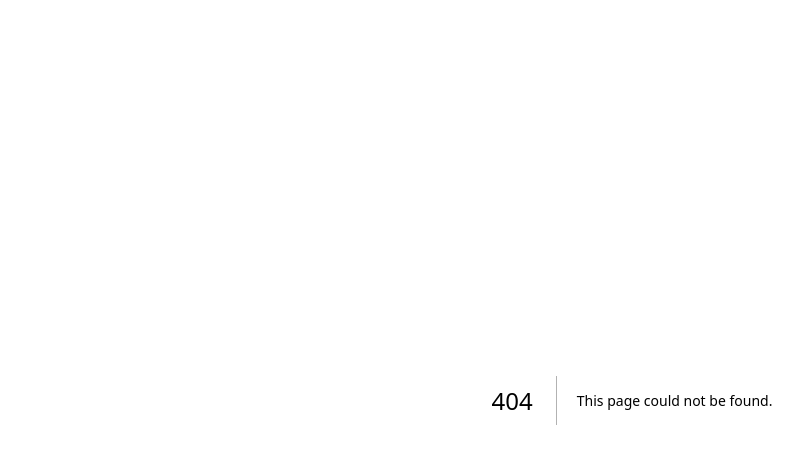
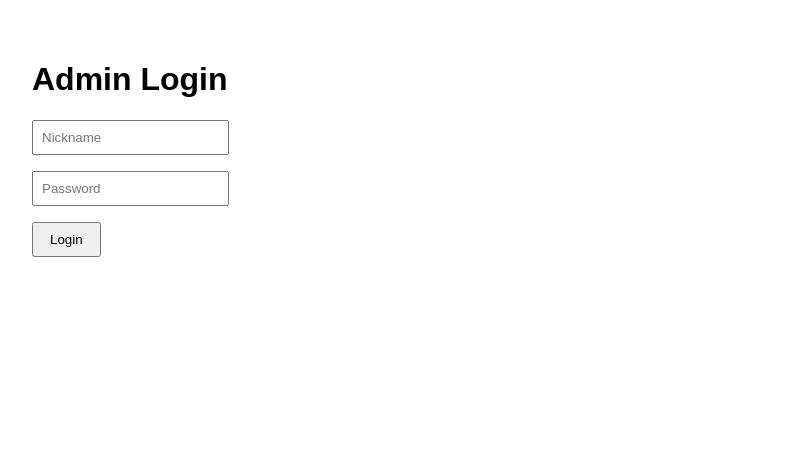
Before and after one commit to MaxTorras/attendance-app, a Next.js app: page /admin-login in a window 1280 px wide. Before the commit this address had no page. Shown: the top 464 px of the page, without its empty margins (8-811 px from the left). Built offline with nearby package versions, Linux system fonts and the light colour scheme.

Commit message:
added admin login

```diff
--- /dev/null
+++ b/pages/admin-login.js
@@ -0,0 +1,52 @@
+import { useState } from "react";
+import { useRouter } from "next/router";
+
+const ADMIN_NICKNAMES = ["Carlos", "Jamie"]; // change to your admins
+const ADMIN_PASSWORD = process.env.NEXT_PUBLIC_ADMIN_PASSWORD;
+
+export default function AdminLogin() {
+  const [nickname, setNickname] = useState("");
+  const [password, setPassword] = useState("");
+  const [status, setStatus] = useState("");
+  const router = useRouter();
+
+  const handleLogin = () => {
+    if (!ADMIN_NICKNAMES.includes(nickname)) {
+      setStatus("❌ Not an admin");
+      return;
+    }
+
+    if (password !== ADMIN_PASSWORD) {
+      setStatus("❌ Wrong password");
+      return;
+    }
+
+    // Store login in sessionStorage (simple)
+    sessionStorage.setItem("adminLoggedIn", "true");
+    router.push("/admin");
+  };
+
+  return (
+    <div style={{ padding: "2rem", fontFamily: "sans-serif" }}>
+      <h1>Admin Login</h1>
+      <input
+        type="text"
+        placeholder="Nickname"
+        value={nickname}
+        onChange={(e) => setNickname(e.target.value)}
+        style={{ padding: "0.5rem", display: "block", marginBottom: "1rem" }}
+      />
+      <input
+        type="password"
+        placeholder="Password"
+        value={password}
+        onChange={(e) => setPassword(e.target.value)}
+        style={{ padding: "0.5rem", display: "block", marginBottom: "1rem" }}
+      />
+      <button onClick={handleLogin} style={{ padding: "0.5rem 1rem" }}>
+        Login
+      </button>
+      <p>{status}</p>
+    </div>
+  );
+}
```
Also changed, not shown: pages/admin.js (added, +30 -0 lines).
